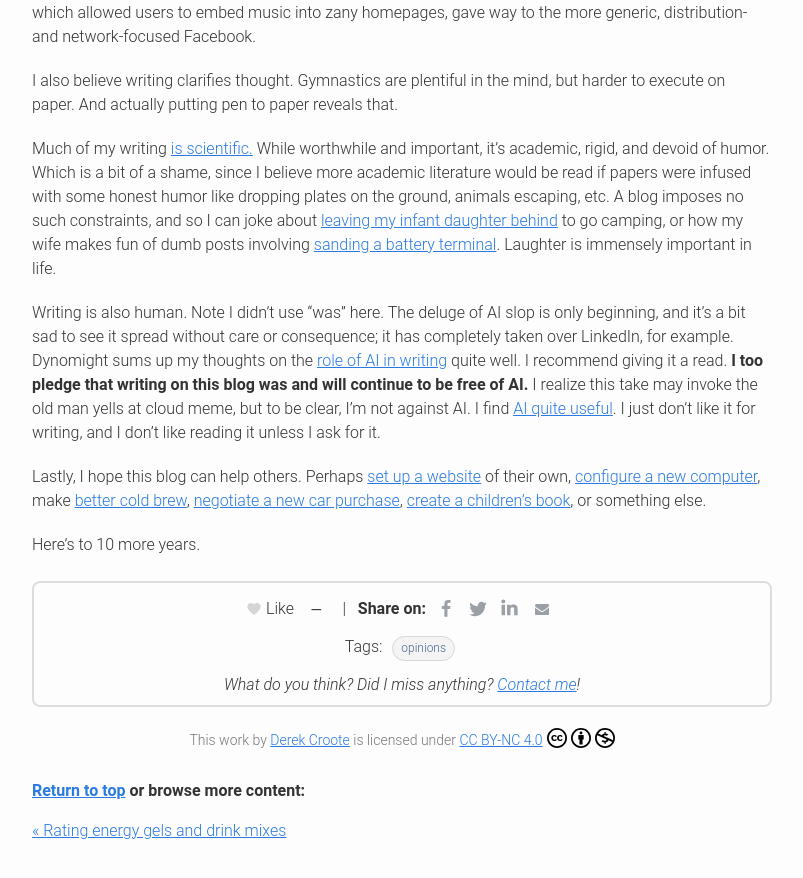
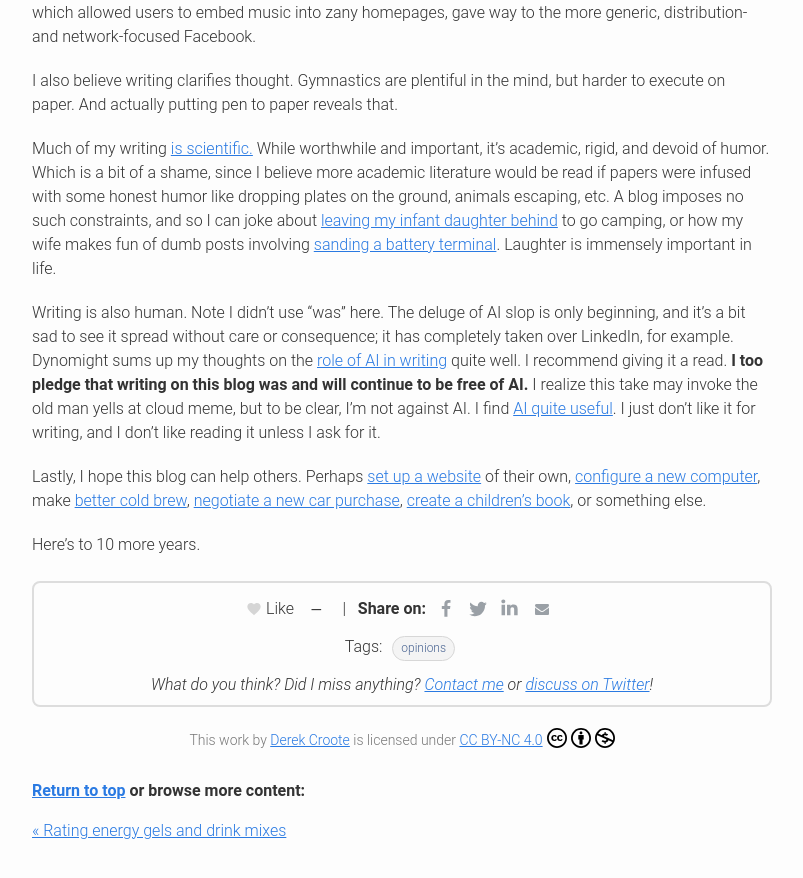
Before and after one commit to dcroote/dcroote.github.io, a Jekyll site: the page built from _posts/2026-06-27-ten-year-anniversary.md, in a window 1280 px wide and 900 px high, scrolled down 595 px. Shown: the top 878 px of the window, without its empty margins (238-1041 px from the left). Built offline with Jekyll 4.4.1, drawn with Linux system fonts in a browser that asks for light colours; some web fonts are replaced; some of the changed lines change nothing that is shown.

Commit message:
fix: add twitter discussion link

```diff
--- a/_posts/2026-06-27-ten-year-anniversary.md
+++ b/_posts/2026-06-27-ten-year-anniversary.md
@@ -6,7 +6,7 @@ image-alt: Celebrating ten years of this blog.
 comments: false
 description: Reflecting on why I blog and why I will continue to, ten years later.
 tags: [opinions]
-discuss_on_twitter:
+discuss_on_twitter: https://x.com/DerekCroote/status/2074562403552137553
 ---
 
 When I began blogging exactly 10 years ago today, I didn't have a goal or destination. I've just enjoyed doing it.
```
